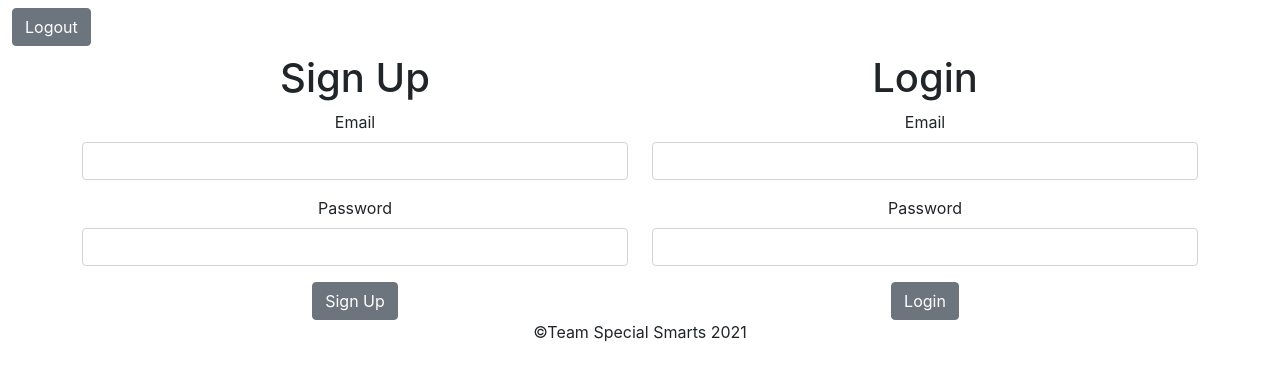
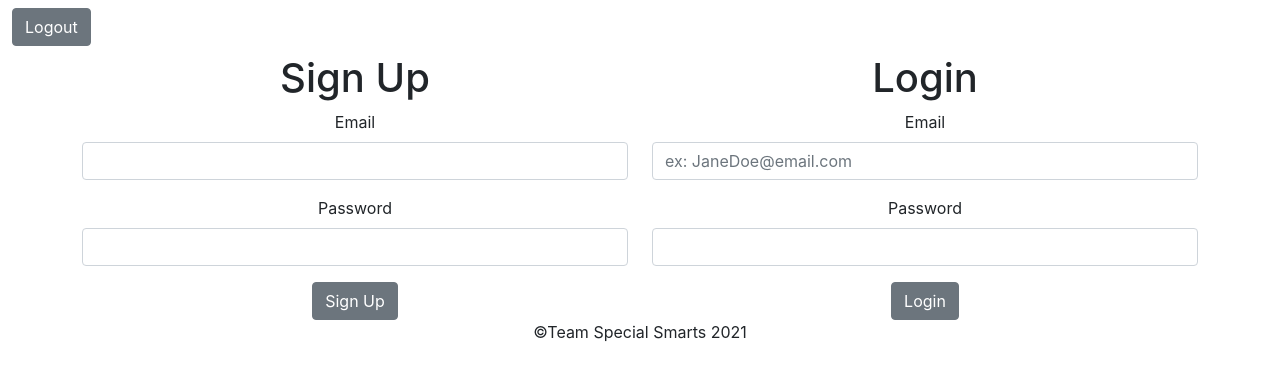
Before and after one commit to AlaynaCarlin/BlueClient, a React (Create React App) app in the folder client/: page / in a window 1280 px wide. Shown: the top 380 px of the page. Built offline with nearby package versions, Linux system fonts and the light colour scheme.

Commit message:
debugging

```diff
--- a/client/package.json
+++ b/client/package.json
@@ -3,7 +3,7 @@
   "version": "0.1.0",
   "private": true,
   "dependencies": {
-    "@testing-library/jest-dom": "^5.15.1",
+    "@testing-library/jest-dom": "^5.16.0",
     "@testing-library/react": "^11.2.7",
     "@testing-library/user-event": "^12.8.3",
     "bootstrap": "^5.1.3",
--- a/client/src/Components/auth/Login.js
+++ b/client/src/Components/auth/Login.js
@@ -26,11 +26,11 @@ const Login = (props) => {
             <Form onSubmit={handleSubmit}>
                 <FormGroup>
                     <Label htmlFor="email">Email</Label>
-                    <Input onChange={(e) => setEmail(e.target.value)} name="email" value={email} />
+                    <Input placeholder="ex: JaneDoe@email.com" onChange={(e) => setEmail(e.target.value)} name="email" value={email} />
                 </FormGroup>
                 <FormGroup>
                     <Label htmlFor="password"> Password </Label>
-                    <Input onChange={(e) => setPassword(e.target.value)} name="password" value={password} />
+                    <Input  onChange={(e) => setPassword(e.target.value)} name="password" value={password} />
                 </FormGroup>
                 <Button type="submit">Login</Button>
             </Form>
--- a/client/src/Components/logs/GetLogs.js
+++ b/client/src/Components/logs/GetLogs.js
@@ -25,7 +25,7 @@ const LogTable = (props) => {
         <>
         <h3>Log History</h3>
         <hr/>
-        <Table boxed>
+        <Table striped>
         <thead>
             <tr>
                 <th>#</th>
```
Also changed, not shown: 1 other file (tests, documents, lock files or other folders).
